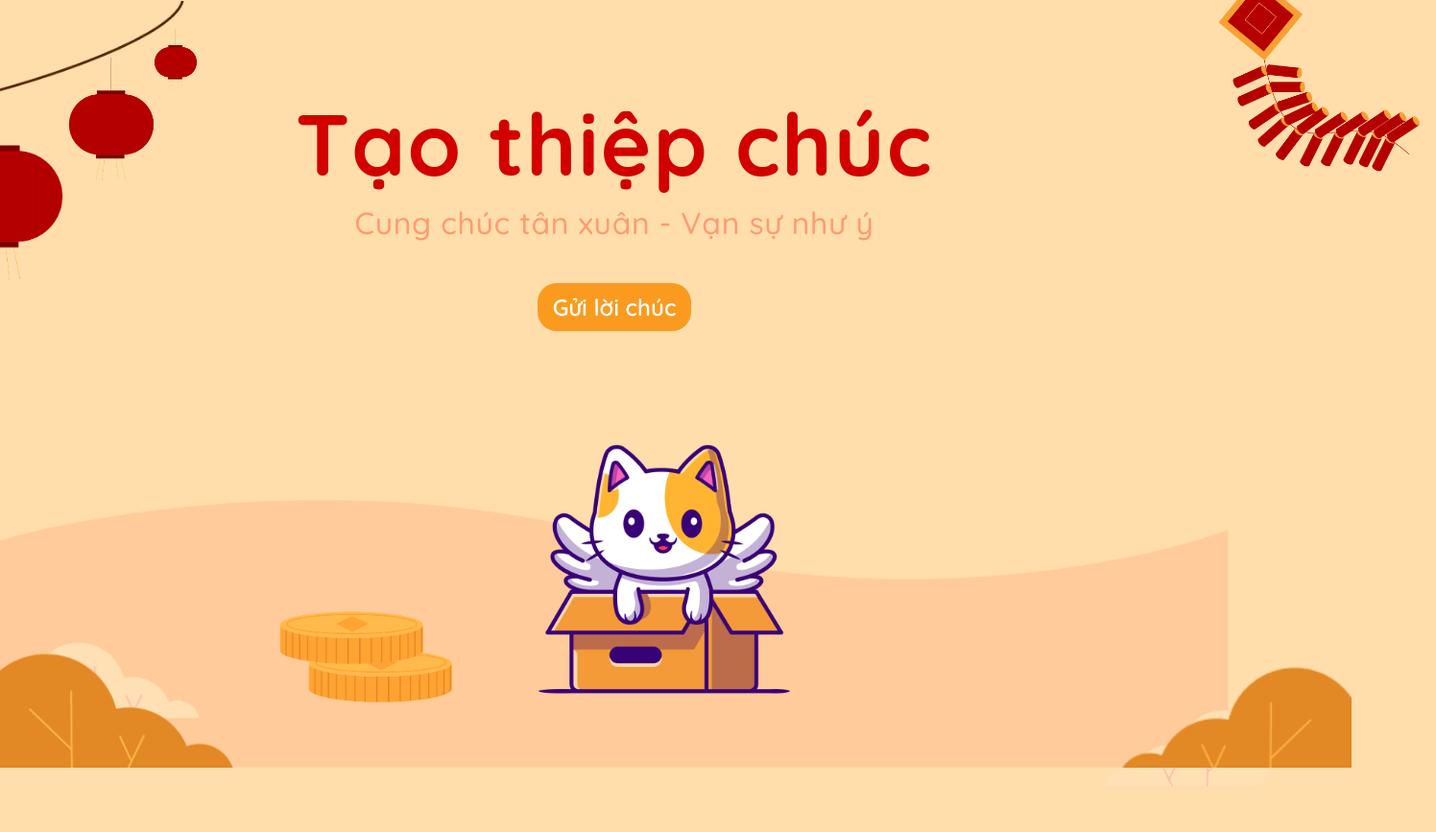
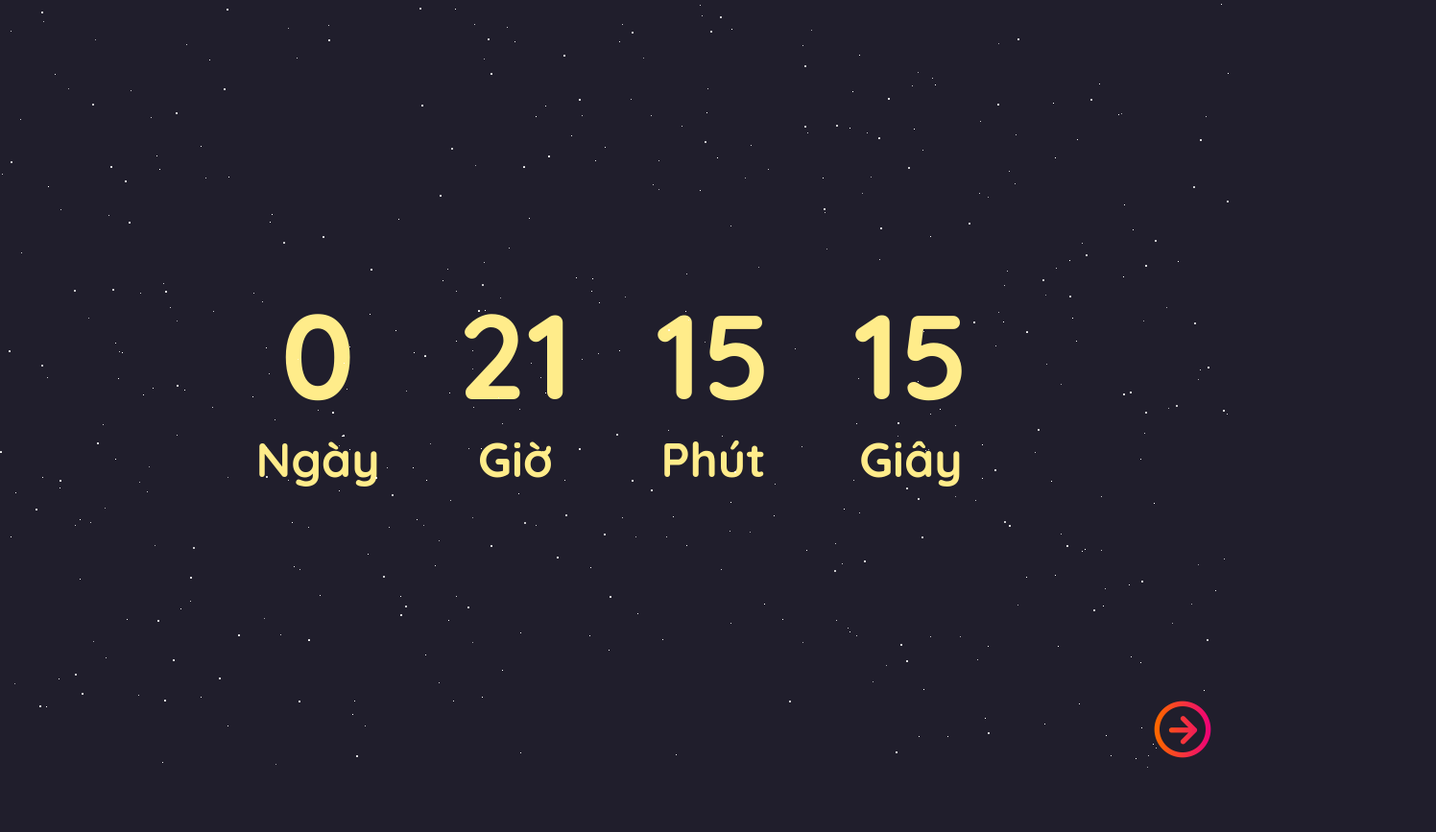
Before and after one commit to ShiroganeToru/LandingPageNewYear, a website: page index.html in a window 1280 px wide. Shown: the whole page at 96% size, 1496 px wide, since content can reach past the window. After the commit the page ends 800 px from the top, so only its background shows below. Drawn offline with Linux system fonts and the light colour scheme; a web font is replaced by a local one.

Commit message:
change index

```diff
--- a/index.html
+++ b/index.html
@@ -10,7 +10,7 @@
     <link href="https://fonts.googleapis.com/css2?family=Quicksand:wght@300;400;500;600;700&display=swap" rel="stylesheet">
 </head>
 <body>
-    <script type="module" src = "/Components/GreetingCard.js"></script>
+    <script type="module" src = "/Components/index.js"></script>
     <link rel="preconnect" type="text/css" href="https://fonts.googleapis.com"><link rel="preconnect" href="https://fonts.gstatic.com" crossorigin><link href="https://fonts.googleapis.com/css2?family=Comforter+Brush&family=Montserrat:wght@800&family=Quicksand:wght@300&display=swap" rel="stylesheet">
 </body>
 </html>
```
